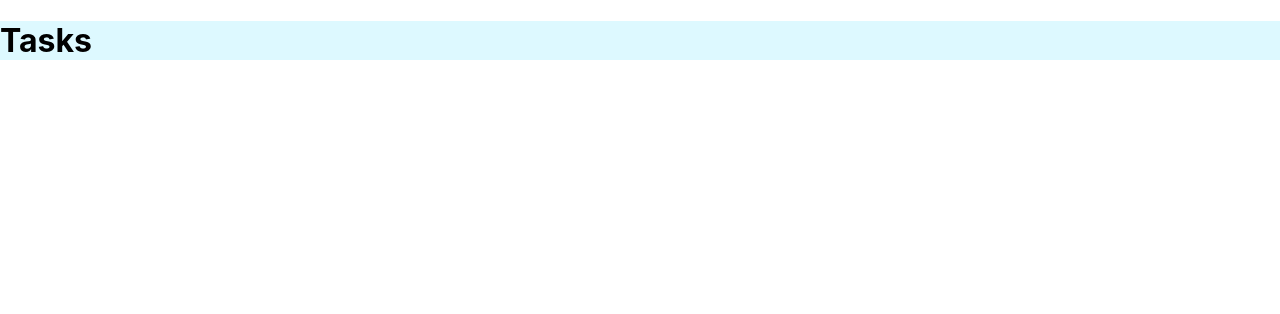
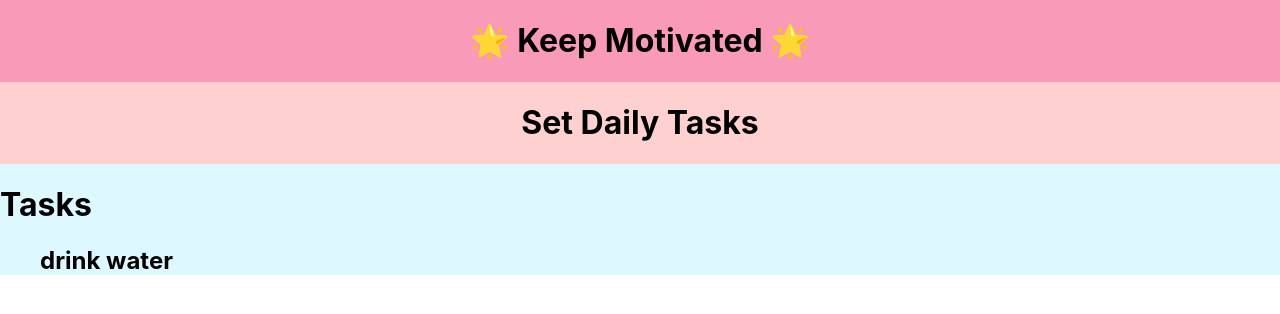
Before and after one commit to ReshmiCode/SoliTogether, a React (Create React App) app: page /task in a window 1280 px wide. Shown: the top 314 px of the page. Built offline with nearby package versions, Linux system fonts and the light colour scheme.

Commit message:
tasks start

```diff
--- a/src/Task/Task.js
+++ b/src/Task/Task.js
@@ -1,9 +1,26 @@
 import React from 'react';
 
+import TaskList from './TaskList';
+import '../Resources/Resources.css'
+
 const Task = () => {
+    const tasks = [{
+        description: "drink water",
+        repeats: true,
+        count: 2,
+        reminderTime: "7pm"
+    }];
+
     return(
         <div>
+            <div className="intro-bar">
+                <h1>🌟 Keep Motivated 🌟</h1>
+            </div>
+            <div className="intro-desc">
+                <h1>Set Daily Tasks</h1>
+            </div>
             <h1>Tasks</h1>
+            <TaskList items={tasks}/>
         </div>
     );
 };
--- /dev/null
+++ b/src/Task/TaskCard.js
@@ -0,0 +1,8 @@
+import React from 'react';
+
+const TaskCard = props => {
+    console.log(props)
+    return <h2>{props.task.description}</h2>;
+}
+
+export default TaskCard;
--- /dev/null
+++ b/src/Task/TaskList.js
@@ -0,0 +1,23 @@
+import React from 'react';
+
+import TaskCard from './TaskCard';
+
+const Task = props => {
+    if (props.items.length === 0) {
+        return (
+          <h2>No tasks. Add one!</h2>
+        );
+      }
+
+      return (
+        <ul className="users-list">
+          {props.items.map(task => {
+            return (
+              <TaskCard task={task} />
+            );
+          })}
+        </ul>
+      );
+    };
+
+export default Task;
```
